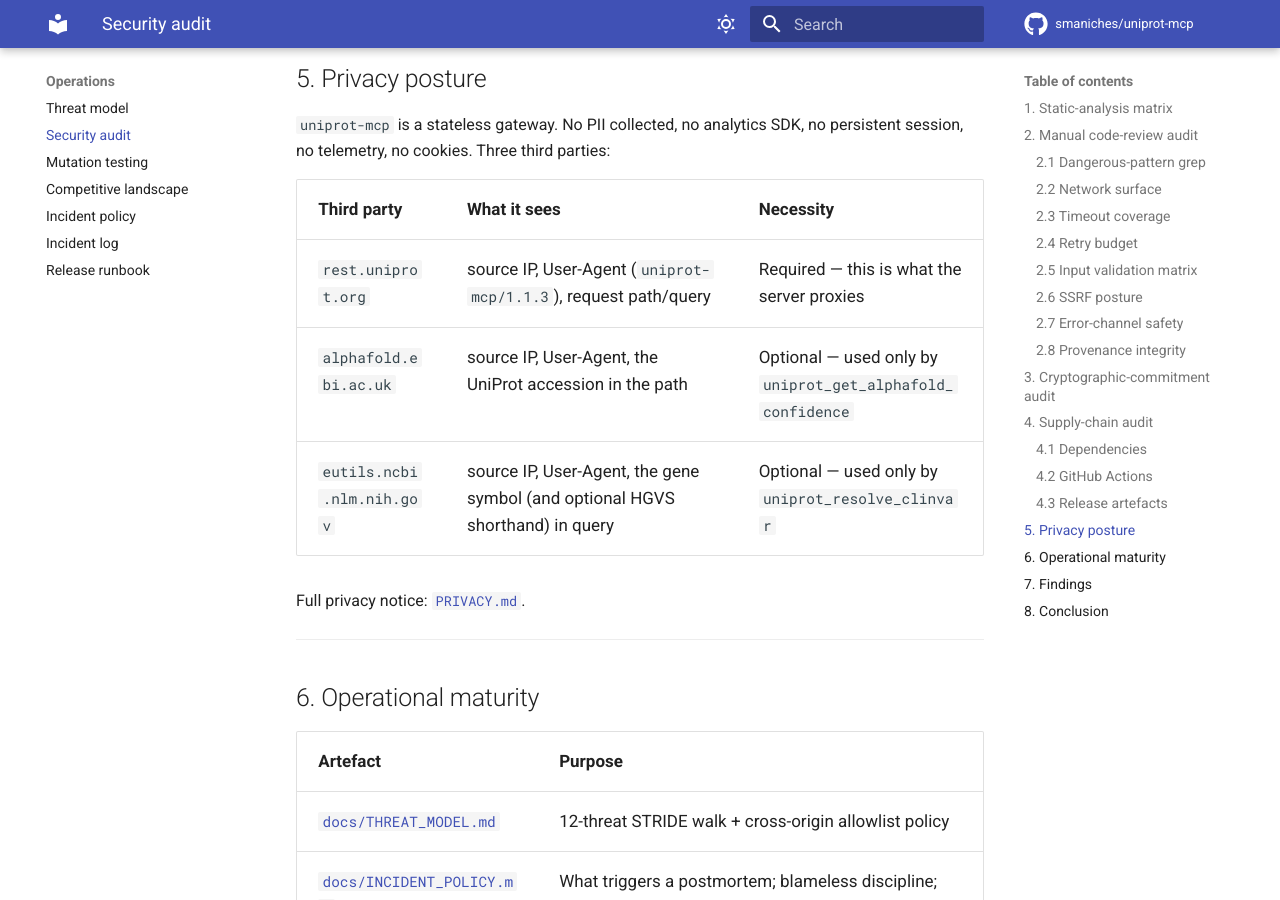
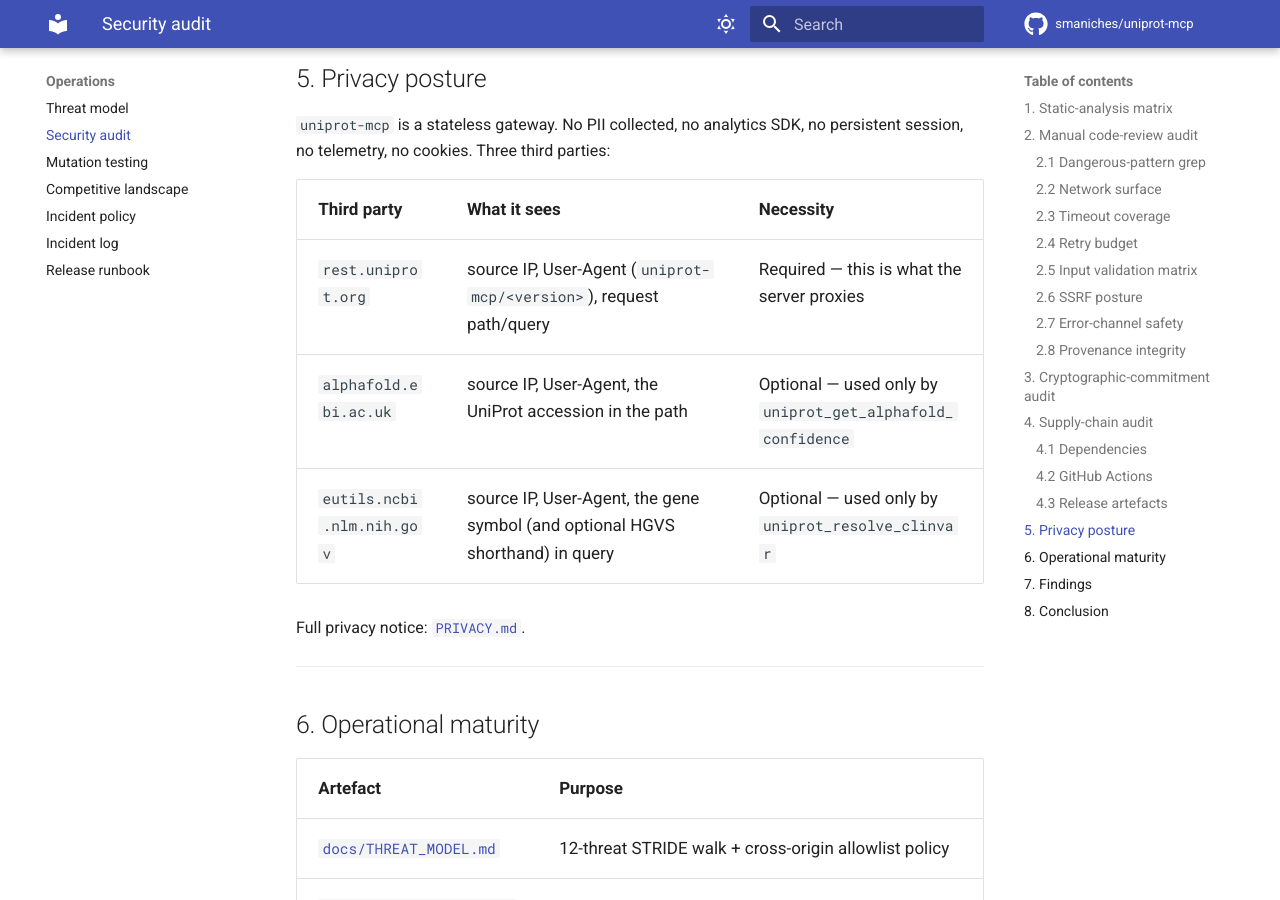
Before and after one commit to smaniches/uniprot-mcp, an MkDocs documentation site: the page built from docs/SECURITY-AUDIT.md, in a window 1280 px wide and 900 px high, scrolled down 8812 px. Built offline with MkDocs 1.6.1 and Material for MkDocs 9.7.7, drawn with Linux system fonts in a browser that asks for light colours; comment, search, counter and statistics services are not loaded.

Commit message:
docs(replicate): resolve latest published version dynamically; correct stale version examples (#82)
- scripts/replicate.sh and scripts/replicate.ps1 resolve the latest
  published version from PyPI when VERSION is unset, matching their
  stated latest-published-release intent (previously hardcoded to stale
  defaults 1.1.8 / 1.1.3).
- docs/SECURITY-AUDIT.md: User-Agent example made version-agnostic so it
  does not drift between releases.

```diff
--- a/docs/SECURITY-AUDIT.md
+++ b/docs/SECURITY-AUDIT.md
@@ -180,7 +180,7 @@
 
 | Third party | What it sees | Necessity |
 |---|---|---|
-| `rest.uniprot.org` | source IP, User-Agent (`uniprot-mcp/1.1.3`), request path/query | Required — this is what the server proxies |
+| `rest.uniprot.org` | source IP, User-Agent (`uniprot-mcp/<version>`), request path/query | Required — this is what the server proxies |
 | `alphafold.ebi.ac.uk` | source IP, User-Agent, the UniProt accession in the path | Optional — used only by `uniprot_get_alphafold_confidence` |
 | `eutils.ncbi.nlm.nih.gov` | source IP, User-Agent, the gene symbol (and optional HGVS shorthand) in query | Optional — used only by `uniprot_resolve_clinvar` |
 
```
Also changed, not shown: 2 other files.
